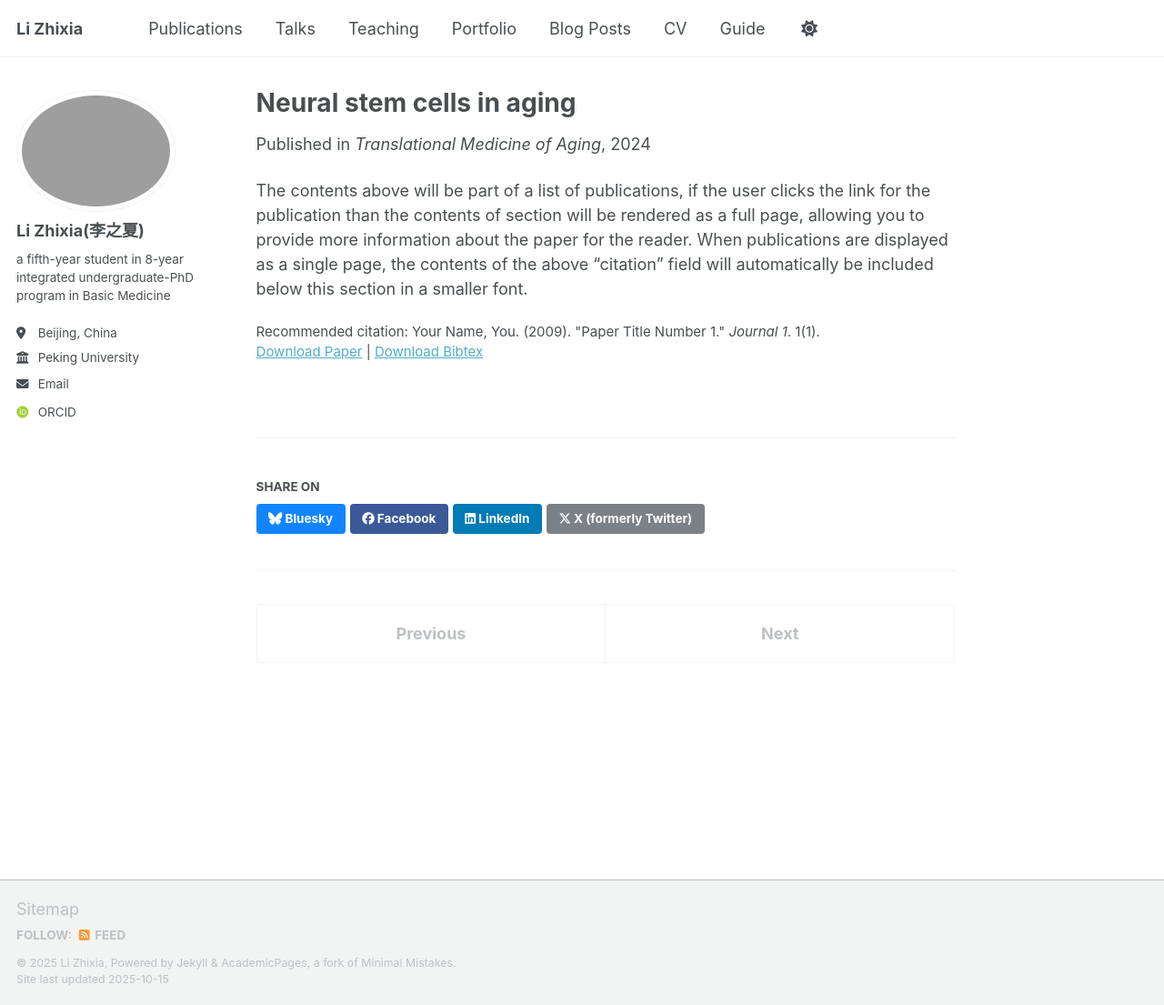
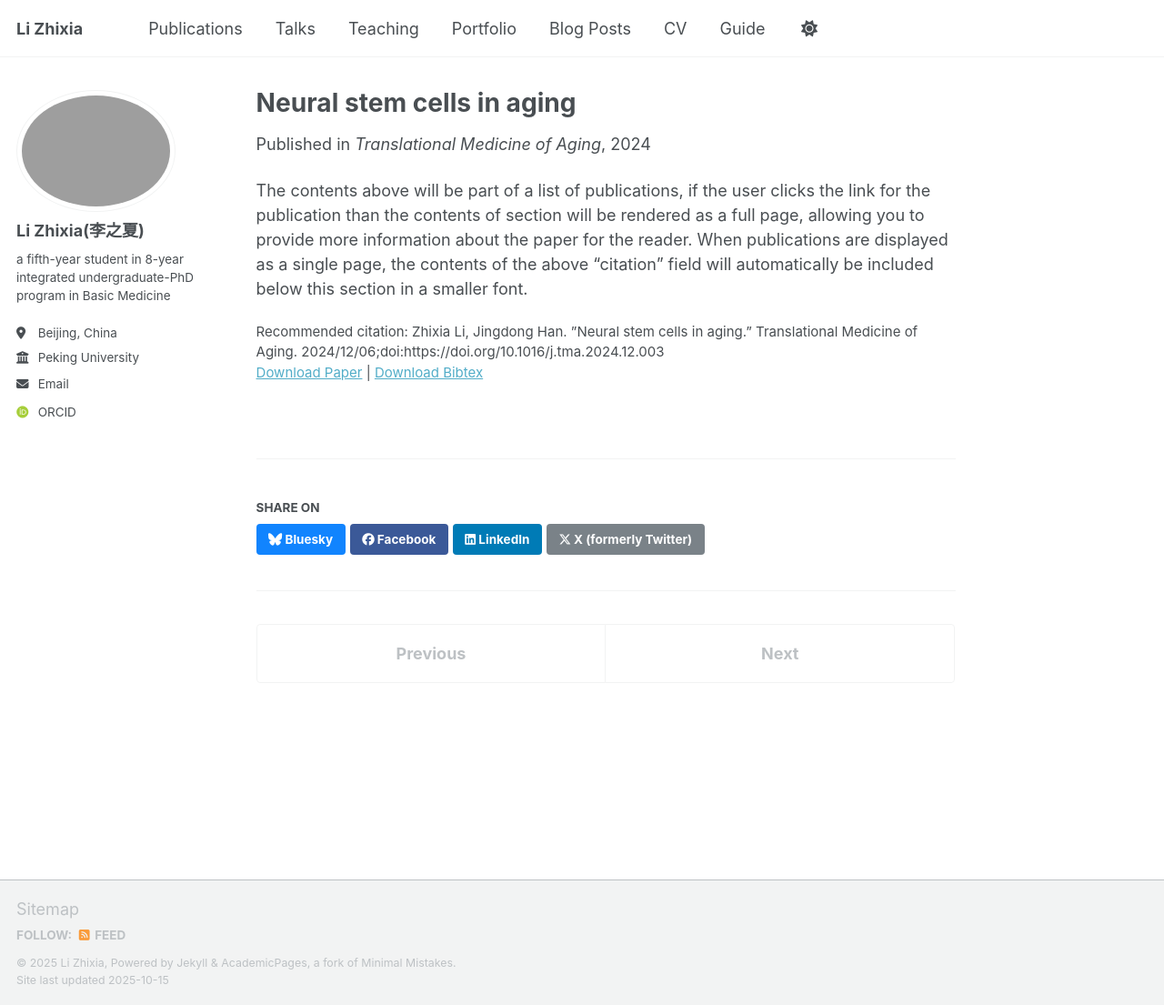
Before and after one commit to lizhixia923-oss/lizhixia923-oss.github.io, a Jekyll site: the page built from _publications/2009-10-01-paper-title-number-1.md, in a window 1280 px wide and 1105 px high. Shown: the whole window at 91% size. Built offline with Jekyll 4.4.1, drawn with Linux system fonts in a browser that asks for light colours; some web fonts are replaced; a script that is not in the unit is left out.

Commit message:
Update 2024-11-06-Neural stem cells in aging.md

```diff
--- a/_publications/2009-10-01-paper-title-number-1.md
+++ b/_publications/2009-10-01-paper-title-number-1.md
@@ -2,12 +2,12 @@
 title: "Neural stem cells in aging"
 collection: publications
 category: Review
-permalink: /publication/2009-10-01-paper-title-number-1
-excerpt: 'This paper is about the number 1. The number 2 is left for future work.'
+permalink: /publication/2024-11-06-Neural stem cells in aging
+excerpt: 'This review examines how aging disrupts neural stem cell function, leading to cognitive decline and highlighting their therapeutic potential.'
 date: 2024-11-06
 venue: 'Translational Medicine of Aging'
-paperurl: 'http://academicpages.github.io/files/paper1.pdf'
-bibtexurl: 'http://academicpages.github.io/files/bibtex1.bib'
-citation: 'Your Name, You. (2009). &quot;Paper Title Number 1.&quot; <i>Journal 1</i>. 1(1).'
+paperurl: 'http://academicpages.github.io/files/Neural stem cells in aging.pdf'
+bibtexurl: 'http://academicpages.github.io/files/Neural stem cells in aging.bib'
+citation: 'Zhixia Li, Jingdong Han. ”Neural stem cells in aging.” Translational Medicine of Aging. 2024/12/06;doi:https://doi.org/10.1016/j.tma.2024.12.003'
 ---
 The contents above will be part of a list of publications, if the user clicks the link for the publication than the contents of section will be rendered as a full page, allowing you to provide more information about the paper for the reader. When publications are displayed as a single page, the contents of the above "citation" field will automatically be included below this section in a smaller font.
```
